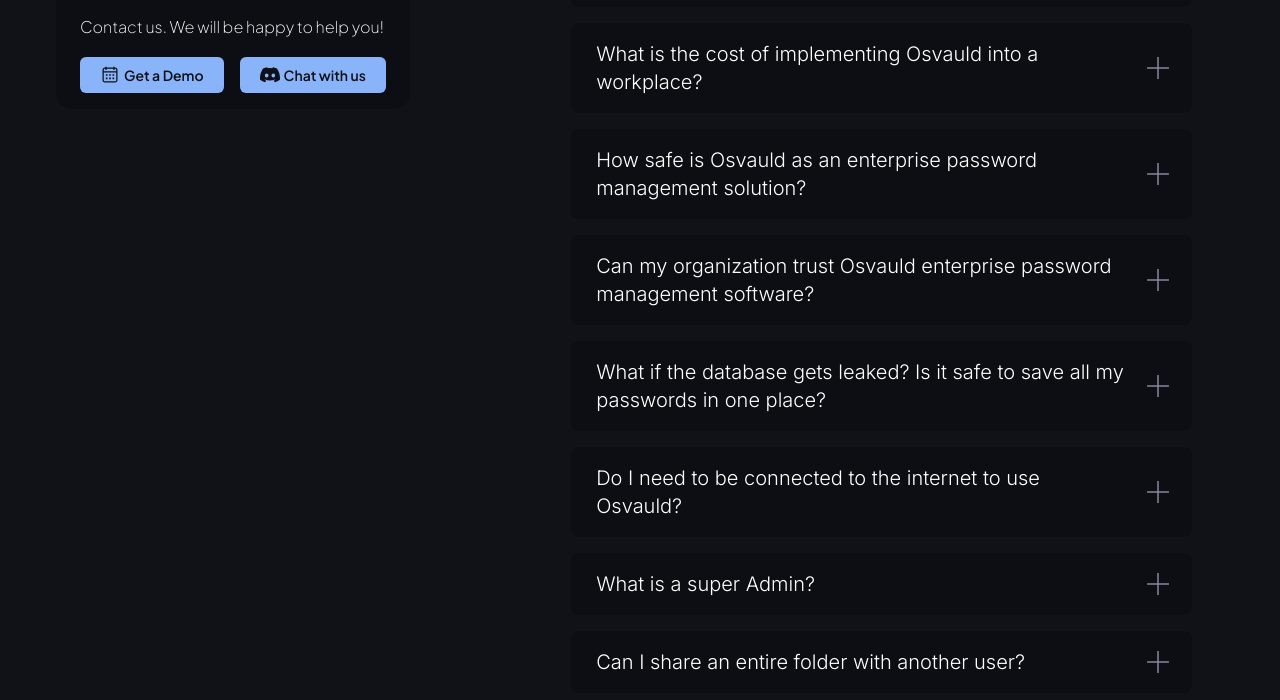
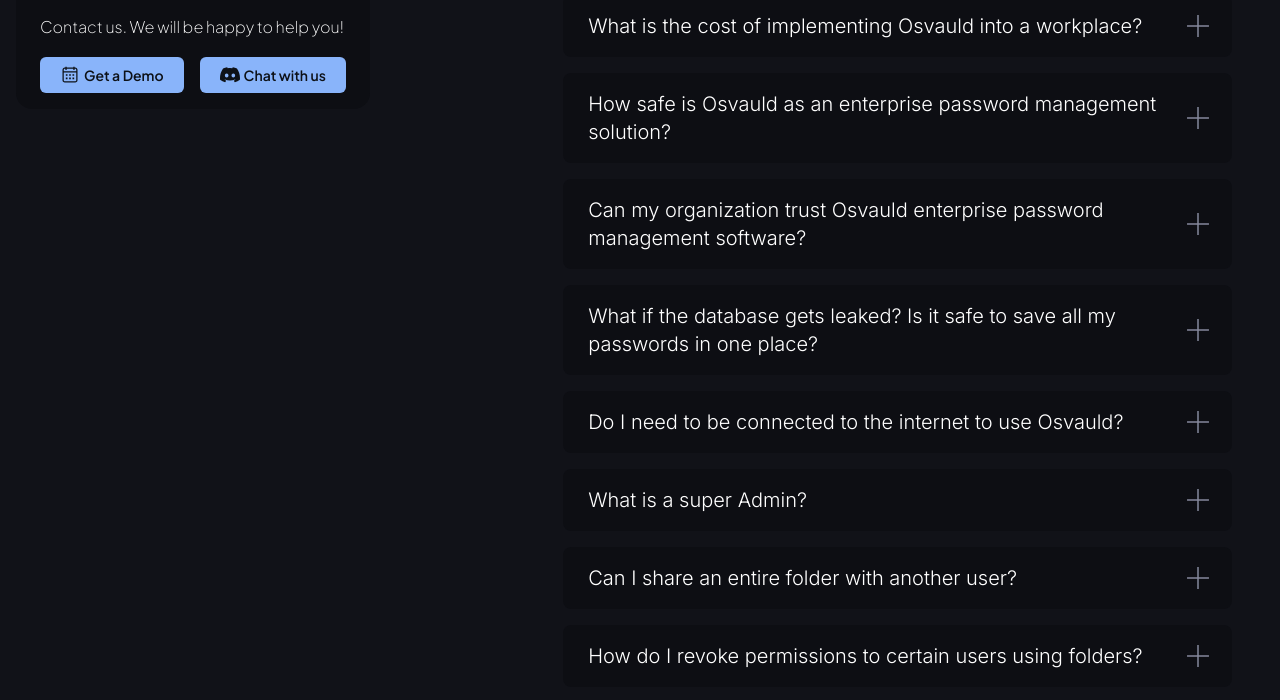
Before and after one commit to osvauld/landing, an Astro site: page /faq in a window 1280 px wide. Shown: the part 469-1169 px from the top of the page. Built offline with nearby package versions, Linux system fonts and the light colour scheme; Astro itself is replaced by a stand-in of ours.

Commit message:
Brought back styles

```diff
--- a/src/components/additional/FaqComponent.jsx
+++ b/src/components/additional/FaqComponent.jsx
@@ -7,7 +7,7 @@
 export const FaqComponent = () => {
   return (
     <section
-      className="w-full min-h-screen max-w-[1200px] mx-auto bg-faqDark px-4"
+      className="w-full min-h-screen max-w-[1400px] mx-auto bg-faqDark px-4"
       id="faqs"
     >
       <motion.div
@@ -18,8 +18,8 @@
         className="w-full pt-28 md:pb-10  text-white"
       >
         <div className="grid grid-cols-1 md:grid-cols-[40%_60%] gap-2">
-          <div className="flex flex-col justify-start items-center md:items-start">
-            <h1 className="md:sticky md:top-24 text-[36px] mt-[2rem] md:text-[68px] font-Jakartha font-medium w-full md:w-[350px] md:h-[246px] leading-[41px] md:leading-[81px] relative gradient-text text-center md:text-left md:ml-[1.5rem]">
+          <div className="flex flex-col justify-start items-center md:items-start ">
+            <h1 className="md:sticky  md:top-24 text-[36px] mt-[2rem] md:text-[68px] font-Jakartha font-medium w-full md:w-[350px] md:h-[246px] leading-[41px] md:leading-[81px]  gradient-text text-center md:text-left md:ml-[1.5rem]">
               Frequently Asked Questions
             </h1>
             <div className=" md:sticky md:top-[23.5rem]  hidden md:visible px-6 py-4 h-[200px] md:h-[156px] md:flex flex-col justify-between bg-dark4 rounded-2xl font-Jakartha mt-4 md:mt-8 text-center md:text-left">
--- a/src/layouts/Layout.astro
+++ b/src/layouts/Layout.astro
@@ -27,8 +27,6 @@
   title,
   description = "On-premise, open-source credential manager for teams",
 } = Astro.props;
-
-import "../styles/Global.css";
 ---
 
 <!doctype html>
@@ -95,5 +93,51 @@
 
   <body>
     <slot />
+    <style is:global>
+      @font-face {
+        font-family: "Inter";
+        font-display: swap;
+      }
+
+      @font-face {
+        font-family: "Plus Jakarta Sans";
+        font-display: swap;
+      }
+      html {
+        font-family: "Inter", "Plus Jakarta Sans";
+        background-color: #010409;
+        overflow-x: hidden;
+        scroll-behavior: smooth;
+        box-sizing: border-box;
+      }
+
+      body {
+        display: flex;
+        flex-direction: column;
+        min-height: 100vh;
+      }
+
+      html::-webkit-scrollbar {
+        width: 4px;
+        height: 130px;
+      }
+
+      html::-webkit-scrollbar-track {
+        background: transparent;
+      }
+
+      html::-webkit-scrollbar-thumb {
+        background-color: #2f303e;
+        border-radius: 4px;
+      }
+
+      .active.html::-webkit-scrollbar-thumb {
+        background-color: #2f303e; /* color of the thumb */
+      }
+
+      html::-webkit-scrollbar-thumb:hover {
+        background-color: #2f303e; /* color of the thumb on hover */
+      }
+    </style>
   </body>
 </html>
--- a/src/styles/Global.css
+++ /dev/null
@@ -1,39 +0,0 @@
-@font-face {
-  font-family: "Inter";
-  font-display: swap;
-}
-
-@font-face {
-  font-family: "Plus Jakarta Sans";
-  font-display: swap;
-}
-
-html {
-  font-family: "Inter", "Plus Jakarta Sans";
-  background-color: #010409;
-  overflow-x: hidden;
-  scroll-behavior: smooth;
-  box-sizing: border-box;
-
-  &::-webkit-scrollbar {
-    width: 4px;
-    height: 130px;
-  }
-
-  &::-webkit-scrollbar-track {
-    background: transparent;
-  }
-
-  &::-webkit-scrollbar-thumb {
-    background-color: #2f303e;
-    border-radius: 4px;
-
-    &:hover {
-      background-color: #2f303e;
-    }
-  }
-}
-
-.active.html::-webkit-scrollbar-thumb {
-  background-color: #2f303e;
-}
```
